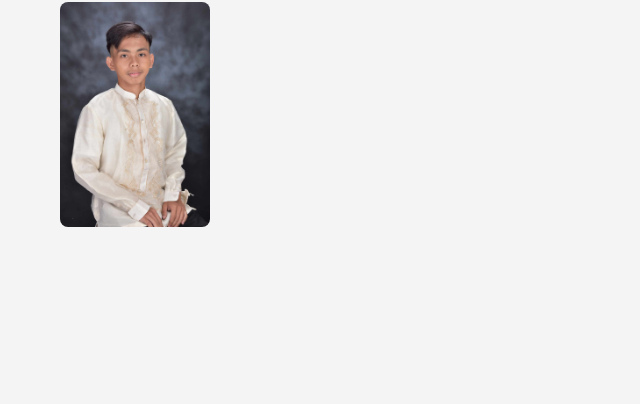
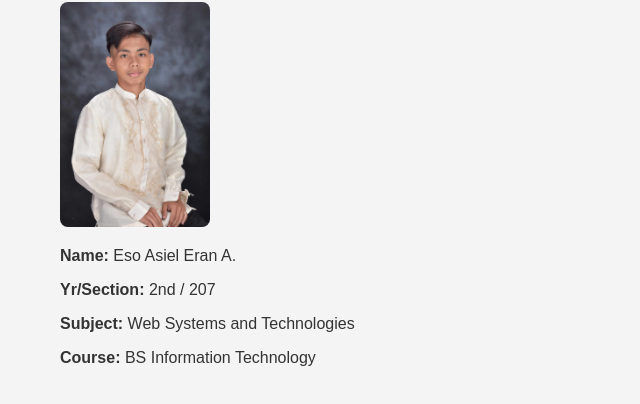
Before and after one commit to eranallasqt/GitandGithub207WebSysAct1, a plain HTML site: page index.html in a window 1280 px wide. Shown: the part 116-520 px from the top of the page, without its empty margins (0-640 px from the left). Drawn offline with Linux system fonts and the light colour scheme.

Commit message:
first commit

```diff
--- a/index.html
+++ b/index.html
@@ -1,4 +1,5 @@
-<!DOCTYPE html>
+
+ <!DOCTYPE html>
 <html lang="en">
 <head>
   <meta charset="UTF-8">
@@ -10,6 +11,11 @@
   <h1>Welcome to My Website</h1>
   <img src="eran.jpg" alt="My Picture" class="profile-img">
 
+  <div class="bio"> </div>
+  <p><strong>Name: </strong> Eso Asiel Eran A.</p>
+  <p><strong>Yr/Section:</strong> 2nd / 207</p>
+  <p><strong>Subject:</strong> Web Systems and Technologies</p>
+  <p><strong>Course:</strong> BS Information Technology</p>
 
 
 </body>
```
